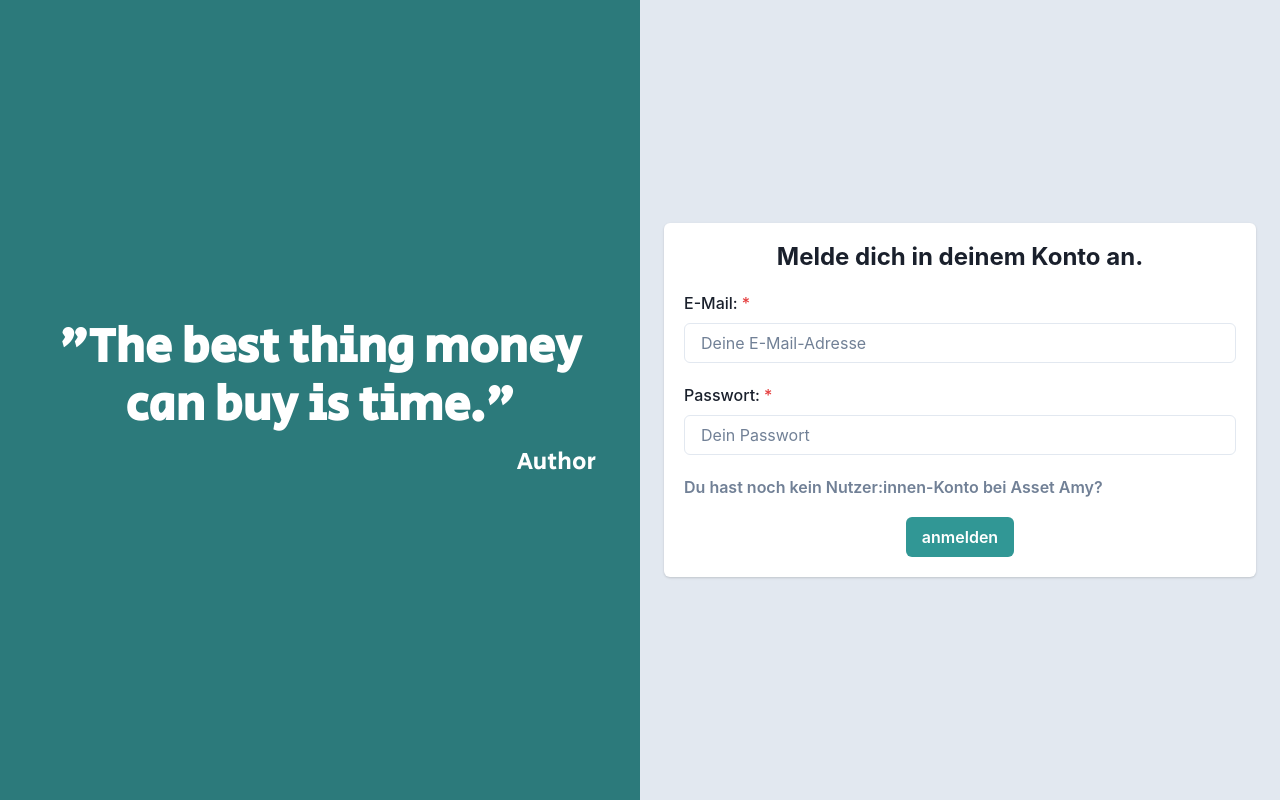
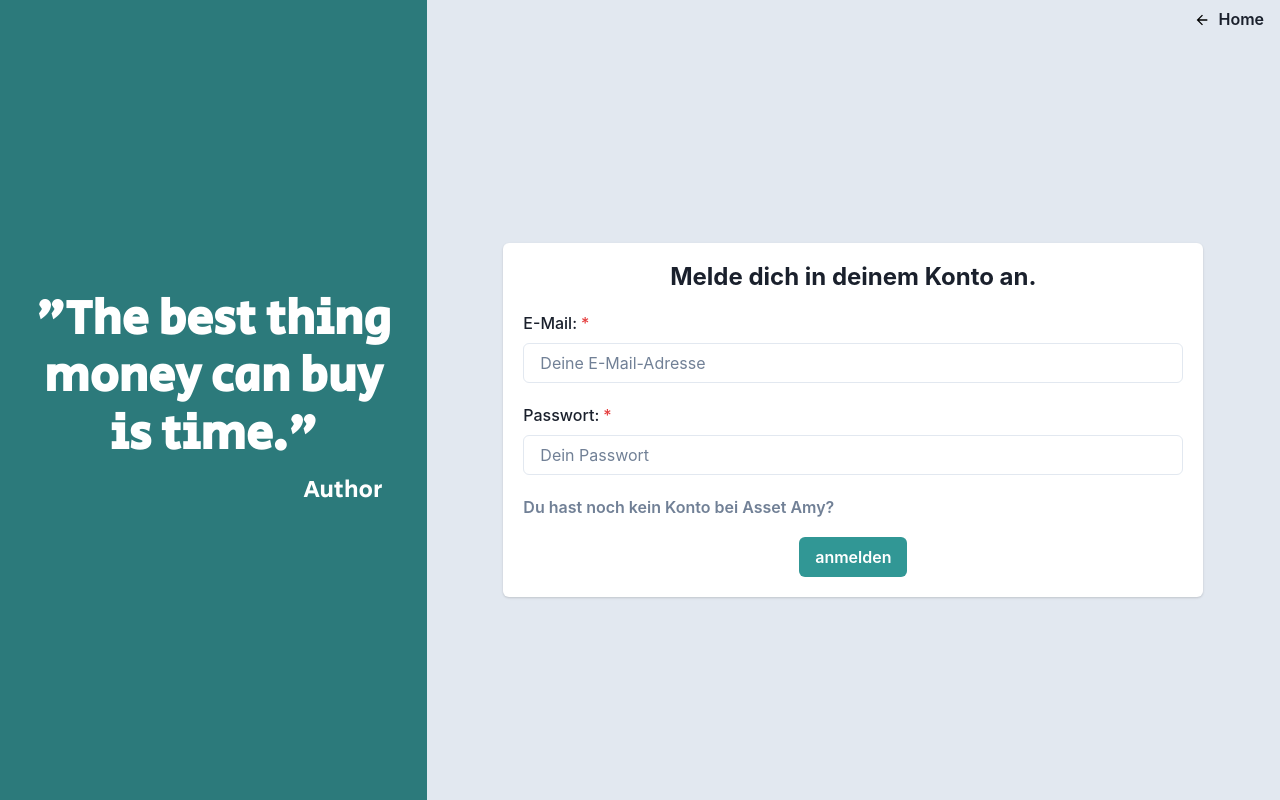
Before and after one commit to batzlov/asset-amy, a React (Vite) app in the folder frontend/: page /sign-in in a window 1280 px wide. Built offline with nearby package versions, Linux system fonts and the light colour scheme.

Commit message:
working on AuthLayout and experimenting with grid

```diff
--- a/frontend/src/components/NavBar.tsx
+++ b/frontend/src/components/NavBar.tsx
@@ -14,10 +14,16 @@ import { NavLink as ReactNavLink } from "react-router-dom";
 
 const routerLinks = [
     { name: "Übersicht", path: "/" },
-    { name: "Ausgaben", path: "/expenses" },
-    { name: "Einnahmen", path: "/revenues" },
-    { name: "Vermögensverteilung", path: "/asset-allocation" },
+    { name: "Anmelden", path: "/sign-in" },
+    { name: "Registrieren", path: "/sign-up" },
 ];
+
+// const routerLinks = [
+//     { name: "Übersicht", path: "/" },
+//     { name: "Ausgaben", path: "/expenses" },
+//     { name: "Einnahmen", path: "/revenues" },
+//     { name: "Vermögensverteilung", path: "/asset-allocation" },
+// ];
 
 const NavLink = ({ children, to }: { children: ReactNode; to: string }) => (
     <Link
@@ -27,7 +33,7 @@ const NavLink = ({ children, to }: { children: ReactNode; to: string }) => (
         rounded={"md"}
         _hover={{
             textDecoration: "none",
-            bg: useColorModeValue("gray.200", "gray.700"),
+            bg: useColorModeValue("teal.300", "gray.700"),
         }}
         to={to}
     >
@@ -40,7 +46,11 @@ export default function NavBar() {
 
     return (
         <>
-            <Box bg={useColorModeValue("gray.100", "gray.900")} px={4}>
+            <Box
+                bg={useColorModeValue("teal.500", "gray.900")}
+                px={4}
+                color="white"
+            >
                 <Flex
                     h={16}
                     alignItems={"center"}
--- a/frontend/src/layouts/AuthLayout.tsx
+++ b/frontend/src/layouts/AuthLayout.tsx
@@ -1,15 +1,30 @@
-import { Box, Heading, SimpleGrid, Text, VStack } from "@chakra-ui/react";
-import { Outlet } from "react-router-dom";
+import { ArrowBackIcon } from "@chakra-ui/icons";
+import {
+    Box,
+    Button,
+    Grid,
+    GridItem,
+    Heading,
+    Icon,
+    Text,
+    VStack,
+} from "@chakra-ui/react";
+import { NavLink, Outlet } from "react-router-dom";
 
 export default function AuthLayout() {
     return (
-        <SimpleGrid as="main" minH="100vh" w="100vw" columns={[1, 1, 2]}>
-            <Box
+        <Grid as="main" minH="100vh" w="100vw" templateColumns="repeat(6, 1fr)">
+            <GridItem
                 bg="teal.600"
                 alignItems="center"
                 display="flex"
                 justifyContent="center"
                 p={6}
+                colSpan={{
+                    base: 6,
+                    lg: 3,
+                    xl: 2,
+                }}
             >
                 <VStack>
                     <Heading
@@ -33,15 +48,30 @@ export default function AuthLayout() {
                         Author
                     </Text>
                 </VStack>
+            </GridItem>
+            <GridItem
+                bg="gray.200"
+                colSpan={{
+                    base: 6,
+                    lg: 3,
+                    xl: 4,
+                }}
+            >
+                <Box display="flex" justifyContent="end">
+                    <Button variant="ghost" as={NavLink} to="/">
+                        <Icon as={ArrowBackIcon} color="black" mr={2} />
+                        Home
+                    </Button>
                 </Box>
                 <Box
-                bg="gray.200"
                     alignItems="center"
                     display="flex"
                     justifyContent="center"
+                    h="95%"
                 >
                     <Outlet />
                 </Box>
-        </SimpleGrid>
+            </GridItem>
+        </Grid>
     );
 }
--- a/frontend/src/pages/SignIn.tsx
+++ b/frontend/src/pages/SignIn.tsx
@@ -12,7 +12,7 @@ import { Form } from "react-router-dom";
 
 export default function SignIn() {
     return (
-        <Card m={6} w="100%">
+        <Card m={6} w="100%" maxW="700px">
             <CardBody>
                 <Heading as="h2" fontSize="2xl" textAlign="center" mb={5}>
                     Melde dich in deinem Konto an.
@@ -35,7 +35,7 @@ export default function SignIn() {
                         />
                     </FormControl>
                     <Button variant="link" mb="20px">
-                        Du hast noch kein Nutzer:innen-Konto bei Asset Amy?
+                        Du hast noch kein Konto bei Asset Amy?
                     </Button>
                     <Stack direction="row" justifyContent="center">
                         <Button colorScheme="teal">anmelden</Button>
```
Lines whose indentation alone changed are shown as unchanged.
